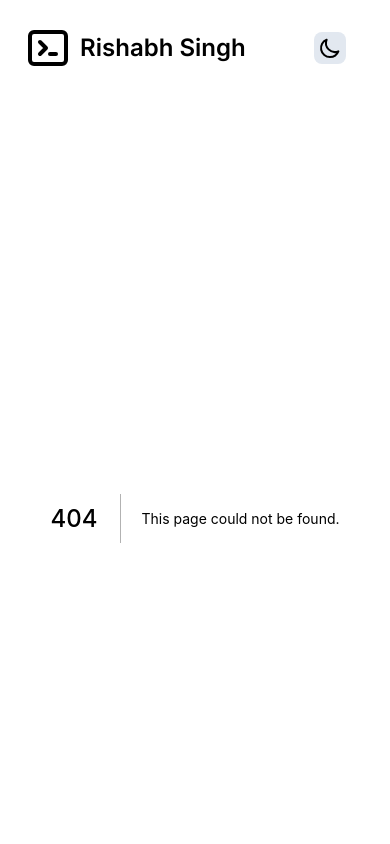
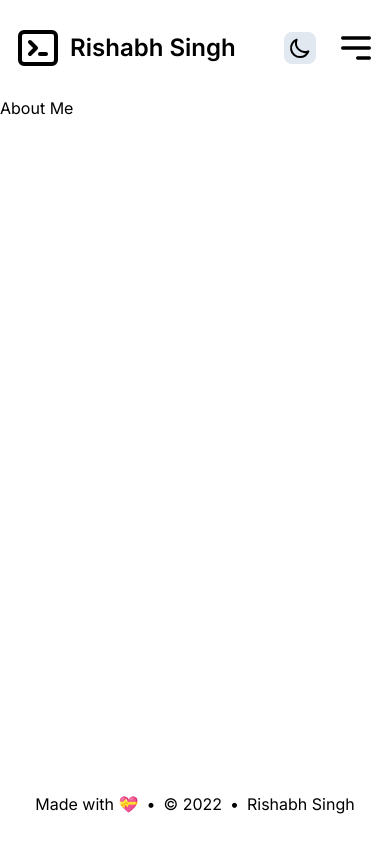
Before and after one commit to geeekgod/my_site, a Next.js app: page /about in a window 390 px wide. Before the commit this address had no page. Shown: the top 844 px of the page. Built offline with nearby package versions, Linux system fonts and the light colour scheme.

Commit message:
feat: add responsive menu to nav

```diff
--- a/components/Footer/index.tsx
+++ b/components/Footer/index.tsx
@@ -10,8 +10,8 @@ const Footer = () => {
   }, []);
   return (
     <footer className="mb-0 mt-auto">
-      <div className="py-2">
-        <div className="flex justify-center py-1">
+      <div className="py-4">
+        <div className="flex justify-center py-4">
           <a
             target="_blank"
             rel="noreferrer"
--- a/components/Navbar/index.tsx
+++ b/components/Navbar/index.tsx
@@ -1,4 +1,6 @@
 import { useTheme } from "next-themes";
+import Link from "next/link";
+import { useRouter } from "next/router";
 import React, { memo, useEffect, useState } from "react";
 
 const Navbar: React.FC = () => {
@@ -7,10 +9,57 @@ const Navbar: React.FC = () => {
   const [themeEnable, setThemeEnable] = useState(false);
   const [audio, setAudio]: any = useState<any>();
 
+  const router = useRouter();
+
+  const [menu, setMenu] = useState(false);
+
   useEffect(() => {
+    setMenu(false);
+  }, [router]);
+
+  useEffect(() => {
+    setMenu(false);
     setThemeEnable(true);
     setAudio(new Audio("/assets/click.mp3"));
   }, []);
+
+  const menuBtbRenderer = () => {
+    if (menu) {
+      return (
+        <svg
+          className="w-10"
+          fill="none"
+          stroke="currentColor"
+          viewBox="0 0 24 24"
+          xmlns="http://www.w3.org/2000/svg"
+        >
+          <path
+            strokeLinecap="round"
+            strokeLinejoin="round"
+            strokeWidth="2"
+            d="M6 18L18 6M6 6l12 12"
+          ></path>
+        </svg>
+      );
+    } else {
+      return (
+        <svg
+          className="w-10"
+          fill="none"
+          stroke="currentColor"
+          viewBox="0 0 24 24"
+          xmlns="http://www.w3.org/2000/svg"
+        >
+          <path
+            strokeLinecap="round"
+            strokeLinejoin="round"
+            strokeWidth="2"
+            d="M4 6h16M4 12h16m-7 6h7"
+          ></path>
+        </svg>
+      );
+    }
+  };
 
   const themeSetRenderer = () => {
     if (themeEnable) {
@@ -99,15 +148,50 @@ const Navbar: React.FC = () => {
         </div>
         <div className="flex">
           <ul className="hidden slg:flex items-center font-medium dark:text-white">
-            <li className="mx-2">Home</li>
-            <li className="mx-2">Projects</li>
-            <li className="mx-2">About</li>
-            <li className="mx-2">Contact</li>
+            <Link href="/">
+              <li className="mx-2 my-5 text-xl cursor-pointer">Home</li>
+            </Link>
+            <Link href="/">
+              <li className="mx-2 my-5 text-xl cursor-pointer">Projects</li>
+            </Link>
+            <Link href="/about">
+              <li className="mx-2 my-5 text-xl cursor-pointer">About</li>
+            </Link>
+            <Link href="/">
+              <li className="mx-2 my-5 text-xl cursor-pointer">Contact</li>
+            </Link>
           </ul>
-          <div className="flex items-center mx-5 cursor-pointer selection:cursor-not-allowed">
+          <div className="flex items-center z-50 mx-5 cursor-pointer selection:cursor-not-allowed">
             {themeSetRenderer()}
           </div>
+
+          <div
+            className="menu-item flex items-center z-50 slg:hidden"
+            onClick={() => setMenu(!menu)}
+          >
+            {menuBtbRenderer()}
+          </div>
         </div>
+        <ul
+          className={
+            menu
+              ? "flex flex-col py-24 absolute z-40 h-screen w-screen bg-slate-100  dark:bg-gray-900  slg:hidden items-center font-medium dark:text-white"
+              : "hidden flex-col py-24 absolute z-40 h-screen w-screen bg-slate-100  dark:bg-gray-900  slg:hidden items-center font-medium dark:text-white"
+          }
+        >
+          <Link href="/">
+            <li className="mx-2 my-5 text-xl cursor-pointer">Home</li>
+          </Link>
+          <Link href="/">
+            <li className="mx-2 my-5 text-xl cursor-pointer">Projects</li>
+          </Link>
+          <Link href="/about">
+            <li className="mx-2 my-5 text-xl cursor-pointer">About</li>
+          </Link>
+          <Link href="/">
+            <li className="mx-2 my-5 text-xl cursor-pointer">Contact</li>
+          </Link>
+        </ul>
       </nav>
     </div>
   );
--- /dev/null
+++ b/pages/about.tsx
@@ -0,0 +1,13 @@
+import React from "react";
+
+const About = () => {
+  return (
+    <>
+      <div className="flex">
+          <h3>About Me</h3>
+      </div>
+    </>
+  );
+};
+
+export default About;
```
